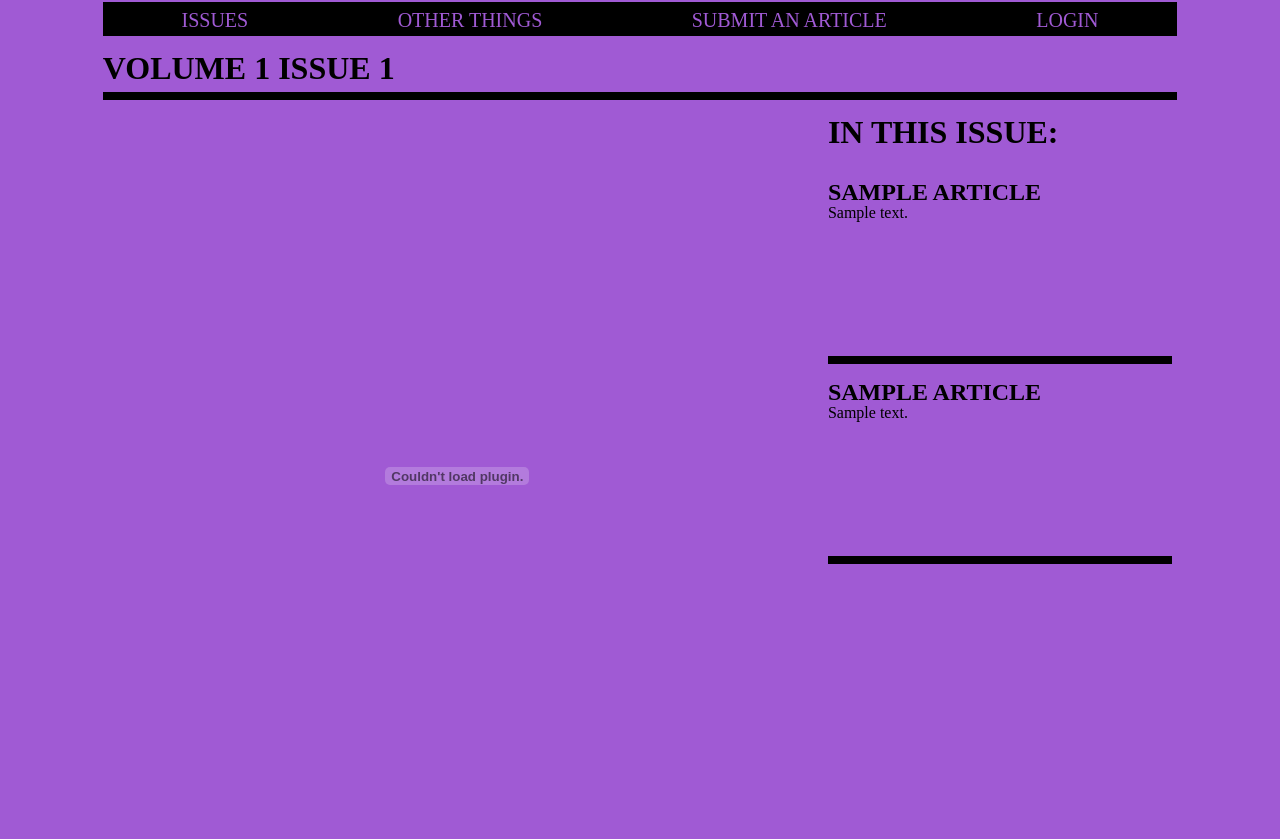
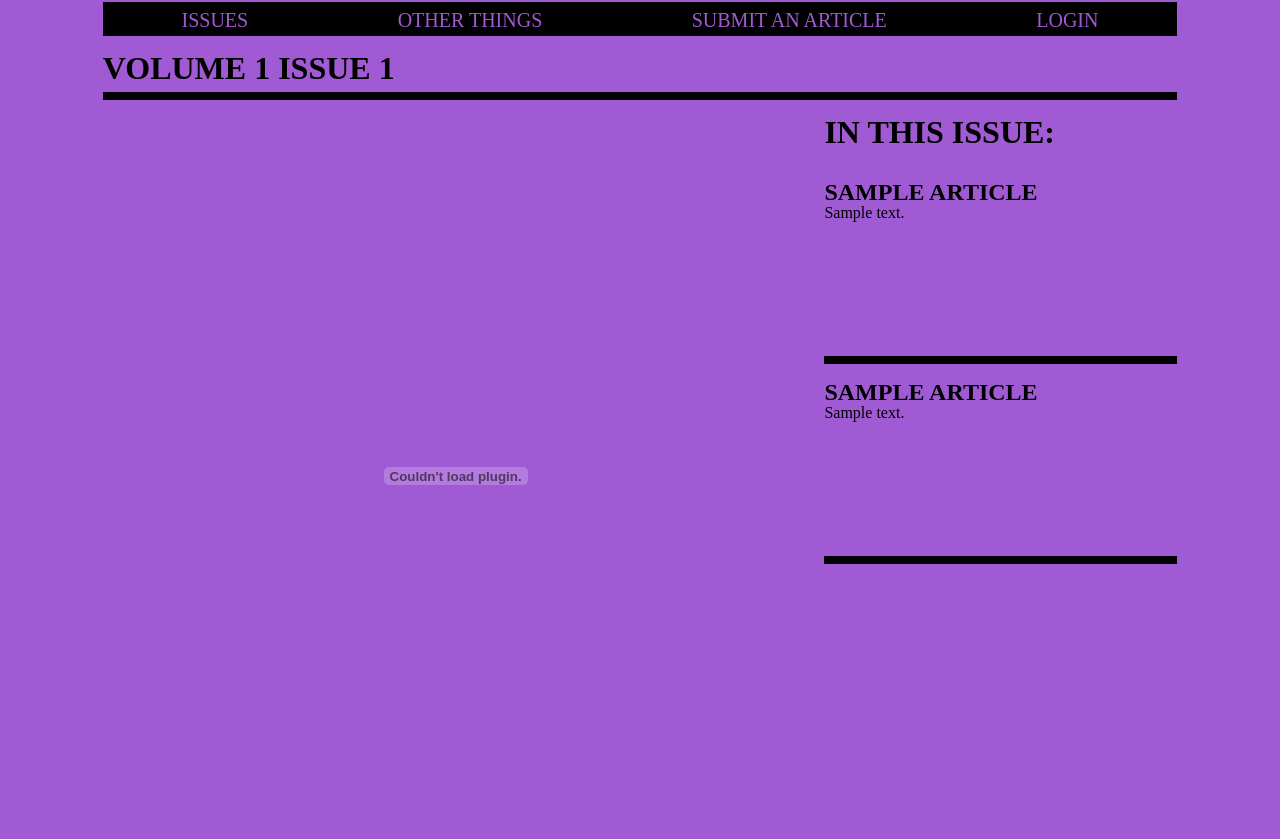
Before and after one commit to UWmathNEWS/slugline-api, a Django app: page /issues/1/1/ in a window 1280 px wide. Shown: the part 153-992 px from the top of the page. Run offline with Django 3.2, Linux system fonts and the light colour scheme; tables that the repository leaves empty hold one stand-in row (values such as "Sample post"); some web fonts are replaced.

Commit message:
Make sure the pdf and featured articles always stay on one line

```diff
--- a/content/static/content/css/issue.css
+++ b/content/static/content/css/issue.css
@@ -7,7 +7,7 @@
 }
 
 .issue-pdf {
-    flex: 0 0 66%;
+    flex: 2 0 0;
     padding-right: 1em;
 }
 
@@ -18,7 +18,7 @@
 
 
 .issue-featured {
-    flex: 0 0 32%;
+    flex: 1 1 0;
 
     display: flex;
     flex-direction: column;
```
